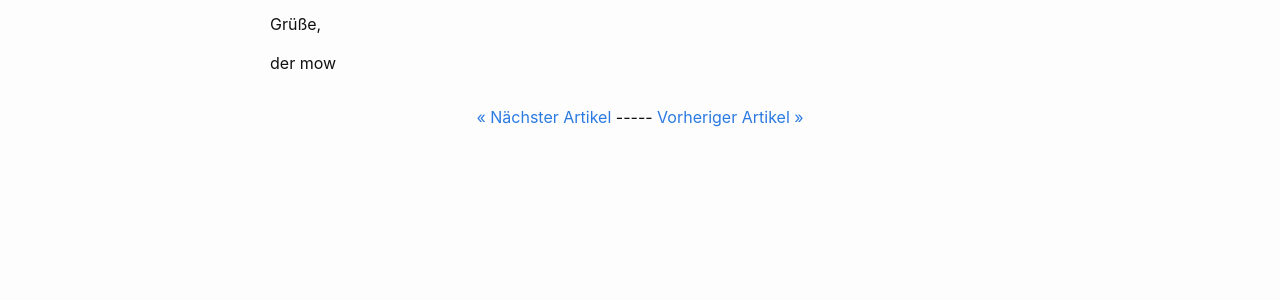
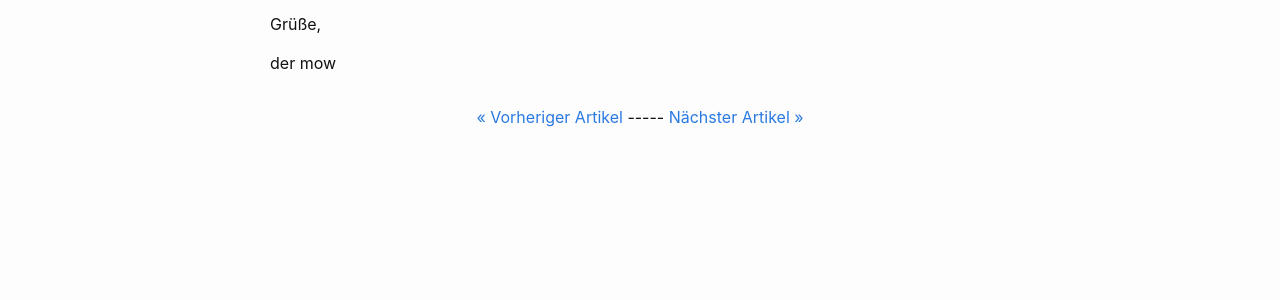
Before and after one commit to dermow/staging, a Jekyll site: the page built from _posts/2021-02-11-ansible-guide-0.markdown, in a window 1280 px wide. Shown: the part 435-735 px from the top of the page. Built offline with Jekyll 4.4.1, drawn with Linux system fonts in a browser that asks for light colours; comment, search, counter and statistics services are not loaded.

Commit message:
Update post.html

```diff
--- a/_layouts/post.html
+++ b/_layouts/post.html
@@ -33,11 +33,11 @@ layout: default
   <center>
   <div class="PageNavigation">
   {% if page.previous.url %}
-    <a class="prev" href="{{page.previous.url}}">&laquo; Nächster Artikel</a>
+    <a class="prev" href="{{page.previous.url}}">&laquo; Vorheriger Artikel</a>
   {% endif %}
      -----
   {% if page.next.url %}
-    <a class="next" href="{{page.next.url}}">Vorheriger Artikel &raquo;</a>
+    <a class="next" href="{{page.next.url}}">Nächster Artikel &raquo;</a>
   {% endif %}
   </div>
   </center>
```
